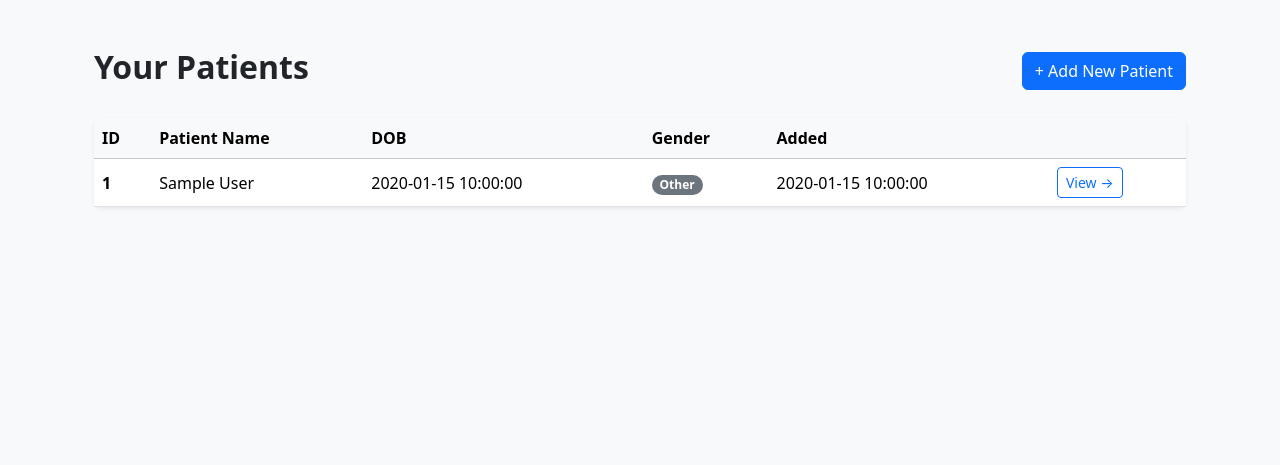
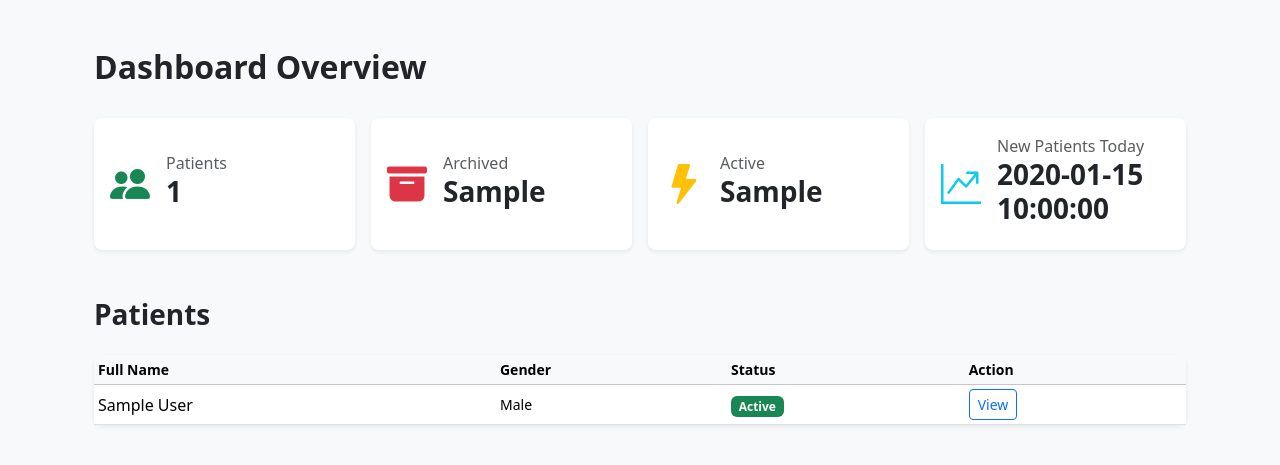
Before and after one commit to CS-LTU/com7033-assignment-julianaifionu, a Flask app: template templates/clinicians/dashboard.html in a window 1280 px wide. Shown: the part 56-521 px from the top of the page. Run offline with Flask 3, Linux system fonts and the light colour scheme; the template is opened without the code that fills it: most values are stand-ins (such as "Sample title", 1, 10 or a date in 2020).

Commit message:
Implement clinician dashboard analytics

```diff
--- a/app.py
+++ b/app.py
@@ -10,6 +10,9 @@ from models.clinicians.clinician_model import (
     create_clinician_profile,
     get_all_clinicians,
     get_user_clinician_id,
+    archived_patients_clinician_count,
+    active_patients_clinician_count,
+    new_patients_clinician_today_count,
 )
 
 from models.users.user_model import create_user, update_user_activation
@@ -64,8 +67,8 @@ initialize()
 # --------------------------------------
 # Custom filter to format ISO UTC strings nicely
 # --------------------------------------
-@app.template_filter("human_date")
-def human_date(iso_string: str) -> str:
+@app.template_filter("humanize_date")
+def humanize_date(iso_string: str) -> str:
     """
     Converts ISO 8601 string to '30 Nov 2025, 10:31 PM' format.
     """
@@ -135,17 +138,25 @@ def admin_dashboard():
 @app.route("/dashboard", methods=["GET"])
 @login_required
 def dashboard():
-    user = get_current_user()
+    user_id = session.get("user_id")
+    role_name = session.get("role_name")
 
-    if not user:
-        return redirect(url_for("login_get"))
-
-    if user["role_name"] == "admin":
+    if role_name == "admin":
         return redirect(url_for("admin_dashboard"))
 
-    patients = get_all_patients_for_clinician(user["id"])
+    clinician_id = get_user_clinician_id(user_id)
+    patients = get_all_patients_for_clinician(clinician_id)
+    archived_patients = archived_patients_clinician_count(clinician_id)
+    active_patients = active_patients_clinician_count(clinician_id)
+    new_patients_today = new_patients_clinician_today_count(clinician_id)
 
-    return render_template("clinicians/dashboard.html", user=user, patients=patients)
+    return render_template(
+        "clinicians/dashboard.html",
+        patients=patients,
+        archived_patients=archived_patients,
+        active_patients=active_patients,
+        new_patients_today=new_patients_today,
+    )
 
 
 # --------------------------------------
--- a/templates/clinicians/dashboard.html
+++ b/templates/clinicians/dashboard.html
@@ -1,52 +1,117 @@
-{% extends "base.html" %} {% block title %}Clinician Dashboard{% endblock %} {%
+{% extends "base.html" %} {% block title %}Admin Dashboard{% endblock %} {%
 block content %}
 
 <div class="container py-4">
 	<div class="d-flex justify-content-between align-items-center mb-4">
-		<h2 class="fw-bold">Your Patients</h2>
-		<a href="{{ url_for('create_patient_get') }}" class="btn btn-primary">
-			+ Add New Patient
-		</a>
+		<h2 class="fw-bold">Dashboard Overview</h2>
 	</div>
 
+	<div class="row g-3 mb-4">
+		<!-- Total Patients -->
+		<div class="col-md-4 col-lg-3">
+			<div class="card shadow-sm border-0 h-100">
+				<div class="card-body d-flex align-items-center">
+					<div class="me-3 text-success">
+						<i class="bi bi-people-fill fs-1"></i>
+					</div>
+					<div>
+						<p class="text-muted mb-0">Patients</p>
+						<h3 class="fw-bold">{{ patients|length }}</h3>
+					</div>
+				</div>
+			</div>
+		</div>
+
+		<!-- Total Archived Patients -->
+		<div class="col-md-4 col-lg-3">
+			<div class="card shadow-sm border-0 h-100">
+				<div class="card-body d-flex align-items-center">
+					<div class="me-3 text-danger">
+						<i class="bi bi-archive-fill fs-1"></i>
+					</div>
+					<div>
+						<p class="text-muted mb-0">Archived</p>
+						<h3 class="fw-bold">{{ archived_patients }}</h3>
+					</div>
+				</div>
+			</div>
+		</div>
+
+		<!-- Total Active Patients -->
+		<div class="col-md-4 col-lg-3">
+			<div class="card shadow-sm border-0 h-100">
+				<div class="card-body d-flex align-items-center">
+					<div class="me-3 text-warning">
+						<i class="bi bi-lightning-fill fs-1"></i>
+					</div>
+					<div>
+						<p class="text-muted mb-0">Active</p>
+						<h3 class="fw-bold">{{ active_patients }}</h3>
+					</div>
+				</div>
+			</div>
+		</div>
+
+		<!-- New Patients Today -->
+		<div class="col-md-4 col-lg-3">
+			<div class="card shadow-sm border-0 h-100">
+				<div class="card-body d-flex align-items-center">
+					<div class="me-3 text-info">
+						<i class="bi bi-graph-up-arrow fs-1"></i>
+					</div>
+					<div>
+						<p class="text-muted mb-0">New Patients Today</p>
+						<h3 class="fw-bold">{{ new_patients_today }}</h3>
+					</div>
+				</div>
+			</div>
+		</div>
+	</div>
+
+	<div class="mt-4">
+		<div>
 			{% if patients %}
-	<div class="card shadow-sm border-0">
-		<div class="card-body p-0">
-			<table class="table table-hover mb-0">
-				<thead class="table-light">
+			<div class="d-flex justify-content-between align-items-center mb-4">
+				<h3 class="mb-0 fw-bold mt-4">Patients</h3>
+			</div>
+			<div class="card shadow-sm border-0 h-100">
+				<div class="table-responsive">
+					<table class="table table-hover table-sm mb-0">
+						<thead class="table-light small">
 							<tr>
-						<th>ID</th>
-						<th>Patient Name</th>
-						<th>DOB</th>
-						<th>Gender</th>
-						<th>Added</th>
-						<th></th>
+								<th scope="col">Full Name</th>
+								<th scope="col">Gender</th>
+								<th scope="col">Status</th>
+								<th scope="col">Action</th>
 							</tr>
 						</thead>
 
 						<tbody>
-					{% for p in patients %}
+							{% for p in patients[:10] %}
 							<tr class="align-middle">
-						<td class="fw-bold">{{ p["id"] }}</td>
 								<td>{{ p["first_name"] }} {{ p["last_name"] }}</td>
-						<td>{{ p["date_of_birth"] }}</td>
-						<td>
+
+								<td class="small">
 									{% if p["gender"] == "female" %}
-							<span class="badge rounded-pill bg-pink text-white">Female</span>
-							{% elif p["gender"] == "male" %}
-							<span class="badge rounded-pill bg-primary">Male</span>
+									<span class="">Female</span>
 									{% else %}
-							<span class="badge rounded-pill bg-secondary">Other</span>
+									<span class="">Male</span>
 									{% endif %}
 								</td>
-						<td>{{ p["created_at"] }}</td>
 
+								<td>
+									{% if p["is_archived"] %}
+									<span class="badge bg-secondary">Archived</span>
+									{% else %}
+									<span class="badge bg-success">Active</span>
+									{% endif %}
+								</td>
 								<td>
 									<a
 										href="{{ url_for('view_patient', patient_id=p['patient_id']) }}"
 										class="btn btn-sm btn-outline-primary"
 									>
-								View →
+										View
 									</a>
 								</td>
 							</tr>
@@ -56,16 +121,11 @@ block content %}
 				</div>
 			</div>
 			{% else %}
-
 			<div class="text-center mt-5">
 				<h5>No patients found.</h5>
-		<p class="text-muted">Click below to add your first patient.</p>
-		<a href="{{ url_for('create_patient_get') }}" class="btn btn-primary mt-2"
-			>Add Patient</a
-		>
 			</div>
-
 			{% endif %}
 		</div>
-
+	</div>
+</div>
 {% endblock %}
```
Also changed, not shown: models/clinicians/clinician_model.py (+47 -0 lines), models/patients/sqlite_models.py (+4 -13 lines), templates/patients/view_patient.html (+5 -17 lines). Lines whose indentation alone changed are shown as unchanged.
